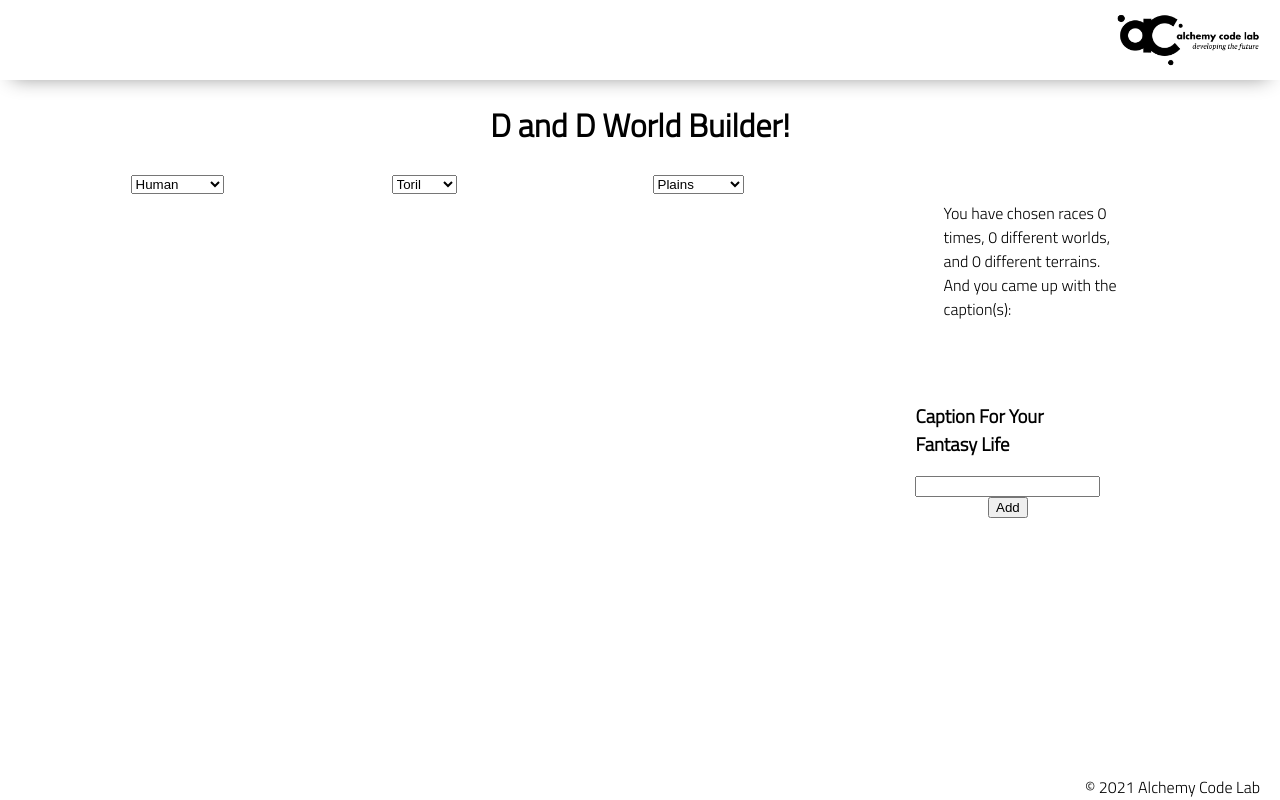
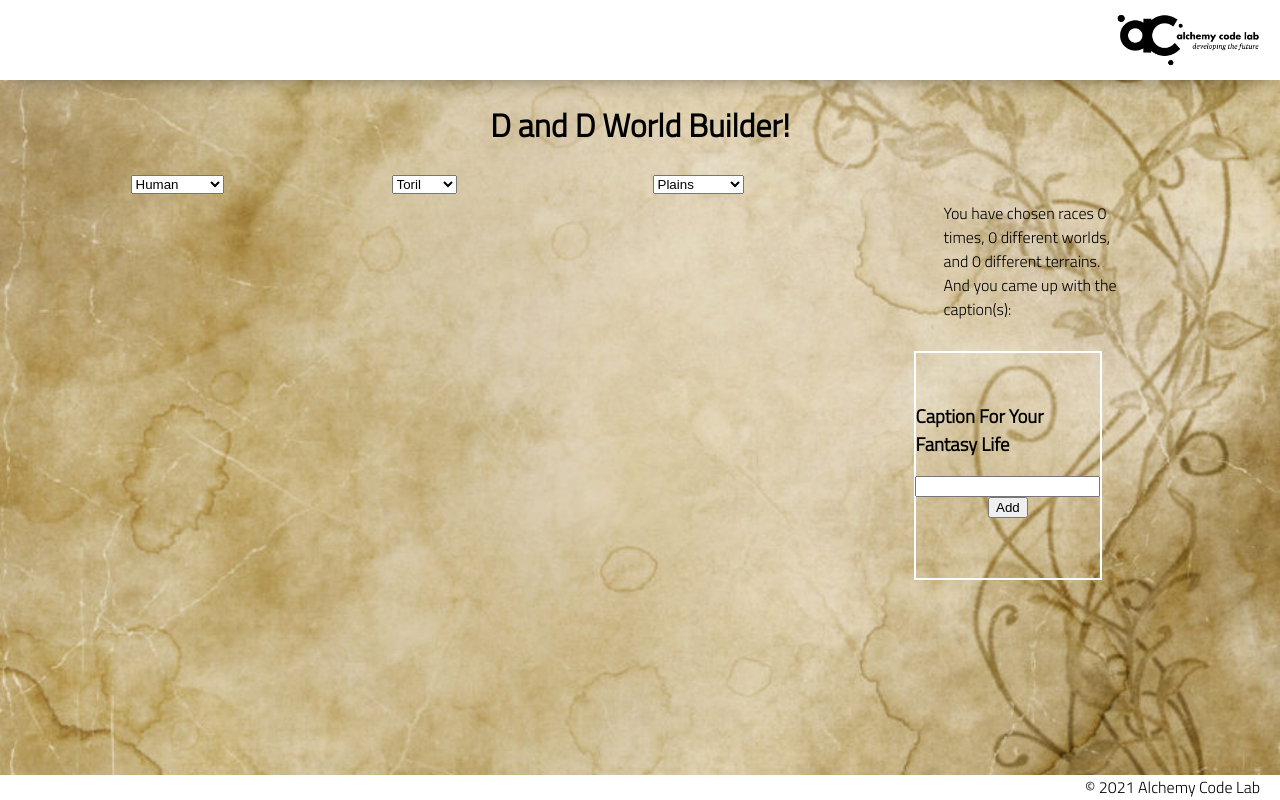
Before and after one commit to Joshua-Stresing/citybuilder, a plain HTML site: page index.html in a window 1280 px wide. Drawn offline with Linux system fonts and the light colour scheme.

Commit message:
got some transparent

```diff
--- a/index.html
+++ b/index.html
@@ -14,6 +14,14 @@
 
 
 <body>
+<script>
+       function changeBackgroundImage() {
+        document.body.style.backgroundImage = "url('assets/parchment.jpg')";
+        document.body.style.backgroundRepeat = "no-repeat";
+        document.body.style.backgroundSize = "cover";
+      }
+      document.addEventListener("DOMContentLoaded", changeBackgroundImage());
+      </script>
     <header>
         <div class="gutter-right logo">
             <img src="./assets/big-logo.png" />
@@ -21,8 +29,8 @@
     </header>
     <main>
         <h1>D and D World Builder!</h1>
-            <div class="parent">
-                <div class="div1">
+        <div class="parent">
+            <div class="div1">
                     <div class="select">
                         <select id="race-select">
                             <option value="human">Human</option>
@@ -57,15 +65,17 @@
                     <img id="terrain-img" class=ti>
                 </div>
                 <div class="div4">
+                    <div class="solid">
                     <p id='stat-report'>You have chosen races 0 times, 0 different worlds, and 0 different terrains. And you came up with the caption(s):</p>
                     <section class="slogan">
-                        <h3>Caption For Your Fantasy Life</h3>
+                        <h3 class="solid">Caption For Your Fantasy Life</h3>
                         <input id=slogani>
                         <button id=sloganb>Add</button>
                         <div id=sloganl>
                             <p></p>
                         </div>
                     </section>
+                </div>
                 </div>
             </div>
     </main>
--- a/styles/style.css
+++ b/styles/style.css
@@ -52,6 +52,15 @@ main {
     .div3 { grid-area: 1 / 6 / 3 / 8; }
     .div4 { grid-area: 1 / 8 / 2 / 10; }
 
+.div4 {
+    background: white;
+    background: rgba(255,255,255,0);
+}
+
+.slogan {
+    background: white;
+    background: rgba(255,255,255,0);
+}
 
 section {
     background-color: var(--color5);
```
Also changed, not shown: assets/parchment.jpg (added).
